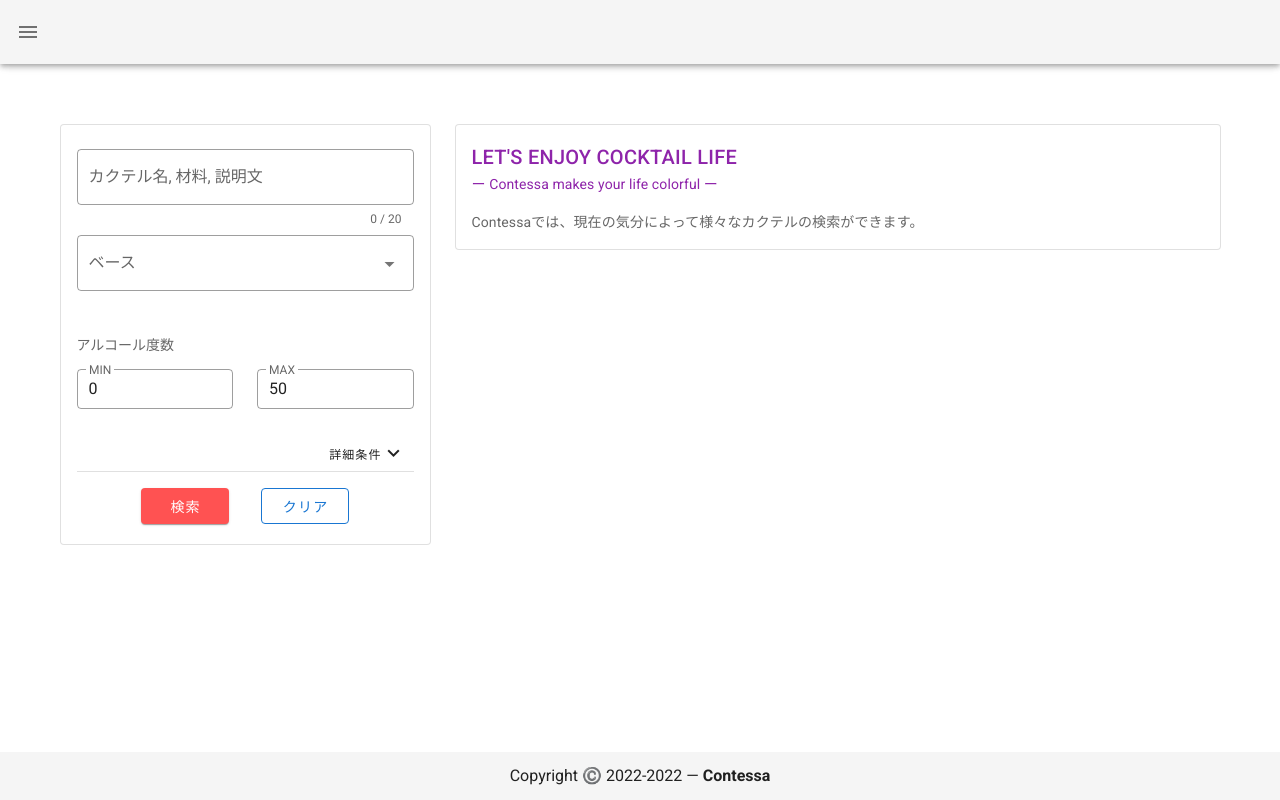
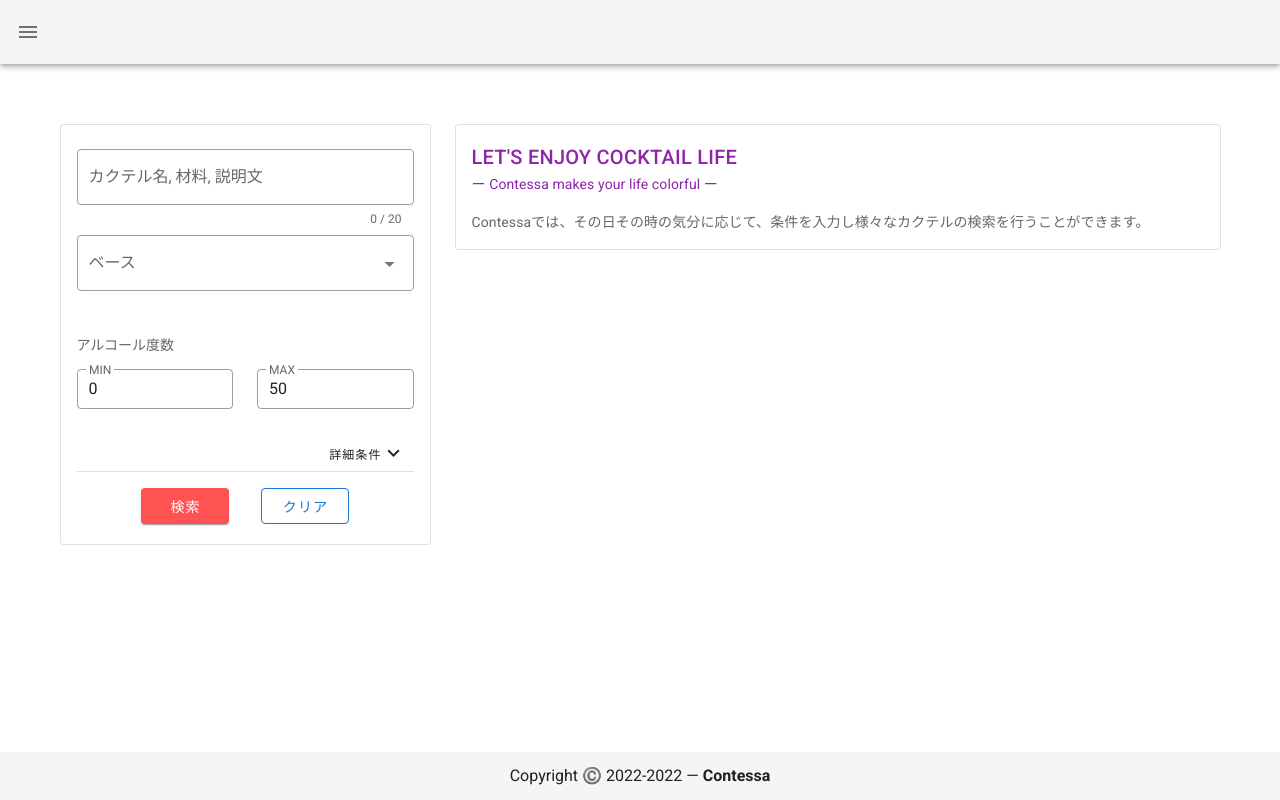
Before and after one commit to yuya-lock/contessa, a Nuxt app in the folder ui/: page / in a window 1280 px wide. Built offline with nearby package versions, Linux system fonts and the light colour scheme.

Commit message:
Change the display of the application summary on the top page

```diff
--- a/ui/app/pages/index.vue
+++ b/ui/app/pages/index.vue
@@ -143,7 +143,7 @@
                     <v-card-title style="color: #8E24AA;">LET'S ENJOY COCKTAIL LIFE</v-card-title>
                     <v-card-subtitle style="color: #8E24AA;">ー Contessa makes your life colorful ー</v-card-subtitle>
                     <v-card-text>
-                        Contessaでは、現在の気分によって様々なカクテルの検索ができます。
+                        Contessaでは、その日その時の気分に応じて、条件を入力し様々なカクテルの検索を行うことができます。
                     </v-card-text>
                 </v-card>
                 <v-card
```
